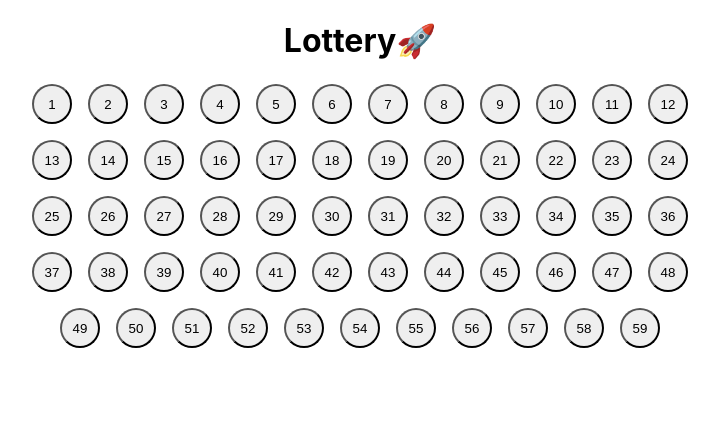
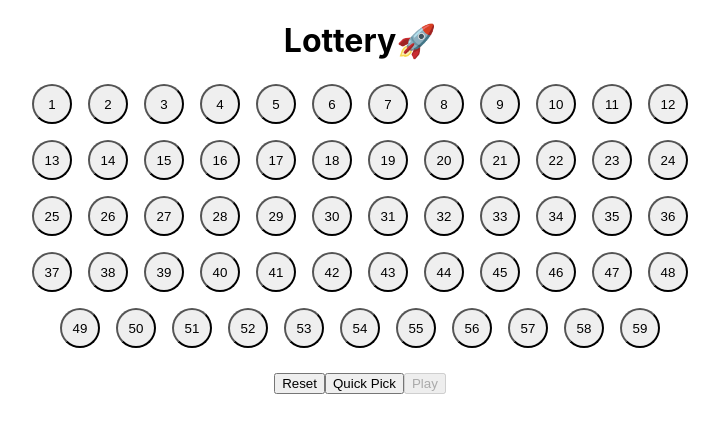
Before and after one commit to StuCodeGreen/lottery-app, a React (Create React App) app: page / in a window 1280 px wide. Shown: the top 432 px of the page, without its empty margins (280-999 px from the left). Built offline with nearby package versions, Linux system fonts and the light colour scheme.

Commit message:
cta buttons

```diff
--- a/src/App.tsx
+++ b/src/App.tsx
@@ -1,24 +1,57 @@
 import { useState } from 'react';
 import LotteryBalls from './components/LotteryBalls';
-
+import ActionButtons from './components/ActionButtons';
 import './App.css';
 
-
 function App() {
-
   const [selectLimit, setSelectLimit] = useState<number>(6);
   const [qty, setQty] = useState<number>(59);
   const [currSelectedNum, setCurrSelectedNum] = useState<number[]>([]);
+  const [limitMsg, setLimitMsg] = useState(false);
+  const [playedNumbers, setPlayedNumbers] = useState<number[]>([]);
+  const [winningNumbers, setWinningNumbers] = useState<number[]>([]);
+  const [showResults, setShowResults] = useState(false);
+  const [isMakingSelections, setIsMakingSelections] = useState(true);
+
+  function playLotto() {
+    setPlayedNumbers(currSelectedNum);
+    setShowResults(true);
+    setIsMakingSelections(false);
+    setLimitMsg(false);
+  }
+
+  function quickPick() {
+    setShowResults(false);
+    setIsMakingSelections(true);
+    setLimitMsg(false);
+  }
+
+  function reset() {
+    setCurrSelectedNum([]);
+    setWinningNumbers([]);
+    setShowResults(false);
+    setIsMakingSelections(true);
+    setLimitMsg(false);
+  }
 
   return (
-    <div className="App">
-<h1>Lottery🚀</h1>
-<LotteryBalls
+    <div className='App'>
+      <h1>Lottery🚀</h1>
+      <LotteryBalls
         qty={qty}
         selectLimit={selectLimit}
         currSelectedNum={currSelectedNum}
         setCurrSelectedNum={setCurrSelectedNum}
-
+        limitMsg={limitMsg}
+        setLimitMsg={setLimitMsg}
+      />
+      <ActionButtons
+        reset={reset}
+        quickPick={quickPick}
+        playLotto={playLotto}
+        currSelectedNum={currSelectedNum}
+        selectLimit={selectLimit}
+        isMakingSelections={isMakingSelections}
       />
     </div>
   );
--- /dev/null
+++ b/src/components/ActionButtons.tsx
@@ -0,0 +1,42 @@
+interface ActionButtonProps {
+  reset: () => void;
+  quickPick: () => void;
+  playLotto: () => void;
+  currSelectedNum: number[];
+  selectLimit: number;
+  isMakingSelections: boolean;
+}
+
+function ActionButtons(props: ActionButtonProps) {
+  const {
+    reset,
+    quickPick,
+    playLotto,
+    currSelectedNum,
+    selectLimit,
+    isMakingSelections,
+  } = props;
+
+  return (
+    <div className='action-buttons'>
+      <button type='button' className='btn' onClick={reset}>
+        Reset
+      </button>
+      <button type='button' className='btn' onClick={quickPick}>
+        Quick Pick
+      </button>
+      <button
+        type='button'
+        className='btn'
+        onClick={playLotto}
+        disabled={
+          currSelectedNum.length !== selectLimit || isMakingSelections === false
+        }
+      >
+        Play
+      </button>
+    </div>
+  );
+}
+
+export default ActionButtons;
--- a/src/components/LotteryBalls.tsx
+++ b/src/components/LotteryBalls.tsx
@@ -3,7 +3,8 @@ interface LotteryBallsProps {
   selectLimit: number;
   currSelectedNum: number[];
   setCurrSelectedNum: (nums: number[]) => void;
-
+  limitMsg: boolean;
+  setLimitMsg: (msg: boolean) => void;
 }
 
 export default function LotteryBalls(props: LotteryBallsProps) {
@@ -12,6 +13,8 @@ export default function LotteryBalls(props: LotteryBallsProps) {
     selectLimit,
     currSelectedNum,
     setCurrSelectedNum,
+    limitMsg,
+    setLimitMsg,
   } = props;
 
   function handleClick(event: React.MouseEvent) {
@@ -22,12 +25,17 @@ export default function LotteryBalls(props: LotteryBallsProps) {
       // Add new selected ball
       setCurrSelectedNum([...currSelectedNum, ballValue]);
     } else {
+      // If ball is selected deslect it and remove limit message
       if (isSelected) {
+        setLimitMsg(false);
         setCurrSelectedNum(
           currSelectedNum.filter((num) => {
             return num !== ballValue;
           })
         );
+      } else {
+        // Displays limit message
+        setLimitMsg(true);
       }
     }
   }
@@ -55,6 +63,9 @@ export default function LotteryBalls(props: LotteryBallsProps) {
 
   return (
     <div className='lottery-balls-wrapper'>
+      {limitMsg === true ? (
+        <p>You have reached limit, please deselect one of the numbers</p>
+      ) : null}
       <div className='lottery-balls'>{createLotteryBalls(qty)}</div>
     </div>
   );
```
